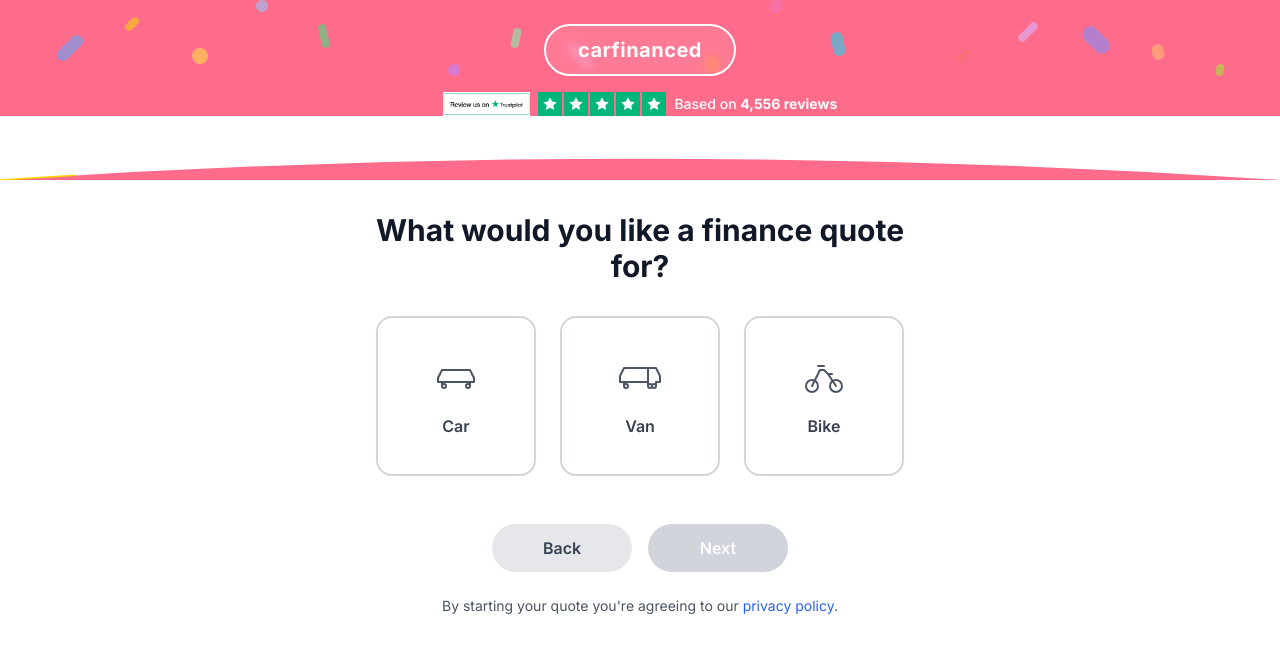
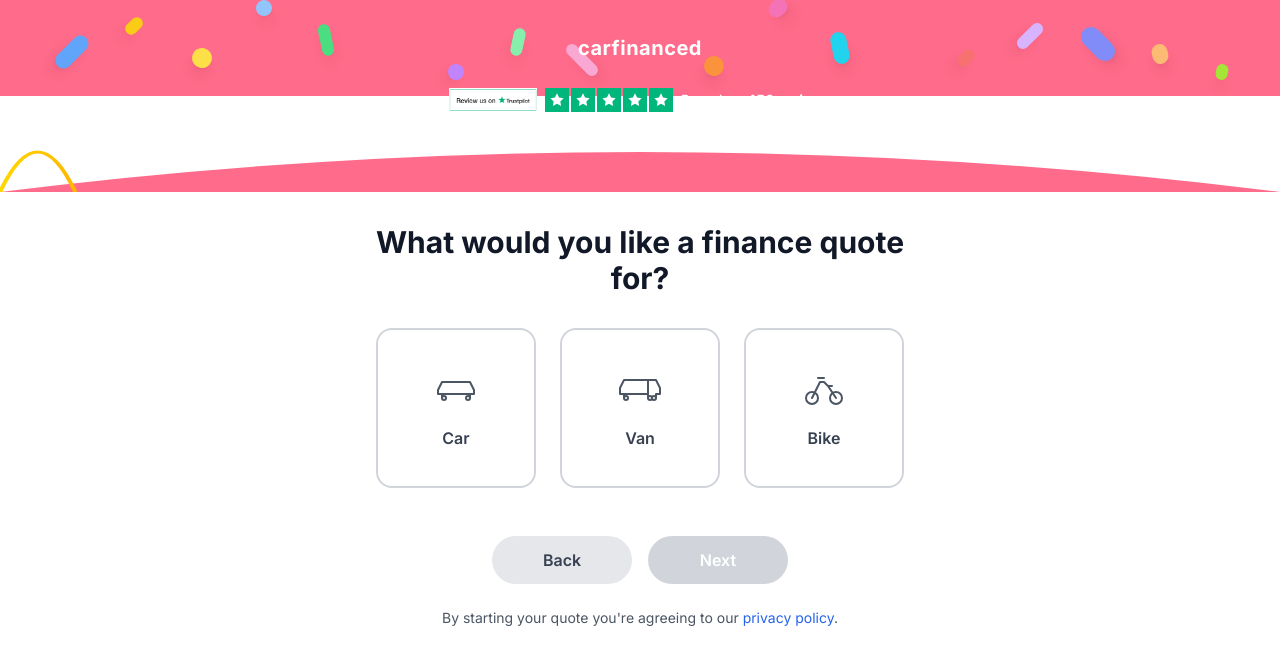
Before and after one commit to Graphiqueartem/the-connect-flow, a React (Vite) app: page /vehicle-type in a window 1280 px wide. Shown: the top 664 px of the page. Built offline with nearby package versions, Linux system fonts and the light colour scheme; the HTML template or start-up script is replaced by a standard one.

Commit message:
testing changes with virtual file cleanup

```diff
--- a/src/components/CarFinanceApplication.tsx
+++ b/src/components/CarFinanceApplication.tsx
@@ -998,38 +998,38 @@ const CarFinanceApplication = () => {
 
   return (
     <div className="min-h-screen bg-white relative overflow-x-hidden">
-      {/* Pink Gradient Header with Confetti Background */}
-      <div className="relative bg-[#FF6B8A] overflow-hidden pb-16">
-        {/* Confetti Decorations */}
-        <div className="absolute inset-0 opacity-60">
-          <div className="absolute top-8 left-[5%] w-3 h-8 bg-blue-400 rotate-45 rounded-sm"></div>
-          <div className="absolute top-12 left-[15%] w-4 h-4 bg-yellow-300 rotate-12 rounded-sm"></div>
-          <div className="absolute top-6 left-[25%] w-2 h-6 bg-green-400 -rotate-12 rounded-sm"></div>
-          <div className="absolute top-16 left-[35%] w-3 h-3 bg-purple-400 rotate-45 rounded-sm"></div>
-          <div className="absolute top-10 left-[45%] w-2 h-8 bg-pink-300 -rotate-45 rounded-sm"></div>
-          <div className="absolute top-14 left-[55%] w-4 h-4 bg-orange-400 rotate-12 rounded-sm"></div>
-          <div className="absolute top-8 left-[65%] w-3 h-6 bg-cyan-400 -rotate-12 rounded-sm"></div>
-          <div className="absolute top-12 left-[75%] w-2 h-4 bg-red-400 rotate-45 rounded-sm"></div>
-          <div className="absolute top-6 left-[85%] w-4 h-8 bg-indigo-400 -rotate-45 rounded-sm"></div>
-          <div className="absolute top-16 left-[95%] w-2 h-3 bg-lime-400 rotate-12 rounded-sm"></div>
+      {/* Pink Header with Confetti Background */}
+      <div className="relative bg-[#FF6B8A] overflow-hidden pb-20">
+        {/* Confetti Decorations - More prominent */}
+        <div className="absolute inset-0">
+          <div className="absolute top-8 left-[5%] w-4 h-10 bg-blue-400 rotate-45 rounded-sm shadow-lg"></div>
+          <div className="absolute top-12 left-[15%] w-5 h-5 bg-yellow-300 rotate-12 rounded-sm shadow-lg"></div>
+          <div className="absolute top-6 left-[25%] w-3 h-8 bg-green-400 -rotate-12 rounded-sm shadow-lg"></div>
+          <div className="absolute top-16 left-[35%] w-4 h-4 bg-purple-400 rotate-45 rounded-sm shadow-lg"></div>
+          <div className="absolute top-10 left-[45%] w-3 h-10 bg-pink-300 -rotate-45 rounded-sm shadow-lg"></div>
+          <div className="absolute top-14 left-[55%] w-5 h-5 bg-orange-400 rotate-12 rounded-sm shadow-lg"></div>
+          <div className="absolute top-8 left-[65%] w-4 h-8 bg-cyan-400 -rotate-12 rounded-sm shadow-lg"></div>
+          <div className="absolute top-12 left-[75%] w-3 h-5 bg-red-400 rotate-45 rounded-sm shadow-lg"></div>
+          <div className="absolute top-6 left-[85%] w-5 h-10 bg-indigo-400 -rotate-45 rounded-sm shadow-lg"></div>
+          <div className="absolute top-16 left-[95%] w-3 h-4 bg-lime-400 rotate-12 rounded-sm shadow-lg"></div>
 
           {/* Additional confetti for density */}
-          <div className="absolute top-4 left-[10%] w-2 h-4 bg-yellow-400 rotate-45 rounded-sm"></div>
-          <div className="absolute top-18 left-[20%] w-3 h-3 bg-blue-300 -rotate-12 rounded-sm"></div>
-          <div className="absolute top-7 left-[40%] w-2 h-5 bg-green-300 rotate-12 rounded-sm"></div>
-          <div className="absolute top-15 left-[60%] w-4 h-3 bg-pink-400 -rotate-45 rounded-sm"></div>
-          <div className="absolute top-5 left-[80%] w-2 h-6 bg-purple-300 rotate-45 rounded-sm"></div>
-          <div className="absolute top-11 left-[90%] w-3 h-4 bg-orange-300 -rotate-12 rounded-sm"></div>
+          <div className="absolute top-4 left-[10%] w-3 h-5 bg-yellow-400 rotate-45 rounded-sm shadow-lg"></div>
+          <div className="absolute top-18 left-[20%] w-4 h-4 bg-blue-300 -rotate-12 rounded-sm shadow-lg"></div>
+          <div className="absolute top-7 left-[40%] w-3 h-7 bg-green-300 rotate-12 rounded-sm shadow-lg"></div>
+          <div className="absolute top-15 left-[60%] w-5 h-4 bg-pink-400 -rotate-45 rounded-sm shadow-lg"></div>
+          <div className="absolute top-5 left-[80%] w-3 h-8 bg-purple-300 rotate-45 rounded-sm shadow-lg"></div>
+          <div className="absolute top-11 left-[90%] w-4 h-5 bg-orange-300 -rotate-12 rounded-sm shadow-lg"></div>
         </div>
 
         <div className="container mx-auto px-4 pt-6">
           <div className="relative z-10 flex flex-col items-center gap-4">
-            {/* Logo - Transparent Style */}
-            <div className="bg-white/10 backdrop-blur-sm border-2 border-white rounded-full px-8 py-2.5">
+            {/* Logo - White border pill */}
+            <div className="bg-transparent border-3 border-white rounded-full px-8 py-2.5">
               <span className="text-white font-bold text-xl tracking-wide">carfinanced</span>
             </div>
 
-            {/* Trustpilot Section - Horizontal Inline */}
+            {/* Trustpilot Section - All white text */}
             <div className="flex items-center gap-2 flex-wrap justify-center">
               <img
                 src={trustpilotLogo}
@@ -1051,21 +1051,21 @@ const CarFinanceApplication = () => {
                 rel="noopener noreferrer"
                 className="text-white text-sm font-medium hover:underline"
               >
-                Based on <span className="font-bold">4,556 reviews</span>
+                Based on <span className="font-bold underline">456 reviews</span>
               </a>
             </div>
           </div>
         </div>
 
-        {/* Inverted Convex Curve from Middle */}
+        {/* Smooth Convex Wave Curve */}
         <div className="absolute bottom-0 left-0 w-full overflow-hidden leading-none">
-          <svg className="relative block w-full h-16" viewBox="0 0 1200 120" preserveAspectRatio="none">
-            <path d="M0,120 L0,0 L1200,0 L1200,120 Q600,40 0,120 Z" fill="white"></path>
+          <svg className="relative block w-full h-24" viewBox="0 0 1200 120" preserveAspectRatio="none">
+            <path d="M0,120 L0,0 L1200,0 L1200,120 Q600,20 0,120 Z" fill="white"></path>
           </svg>
         </div>
 
-        {/* Progress Line along the curve */}
-        <div className="absolute bottom-0 left-0 right-0 h-16 z-10 pointer-events-none">
+        {/* Yellow Progress Line along left curve edge */}
+        <div className="absolute bottom-0 left-0 w-full h-24 z-10 pointer-events-none overflow-hidden">
           <svg className="w-full h-full" viewBox="0 0 1200 120" preserveAspectRatio="none">
             <defs>
               <linearGradient id="progressGradient" x1="0%" y1="0%" x2="100%" y2="0%">
@@ -1073,16 +1073,12 @@ const CarFinanceApplication = () => {
                 <stop offset="50%" stopColor="#FFC700" />
                 <stop offset="100%" stopColor="#FFB700" />
               </linearGradient>
-              <clipPath id="progressClip">
-                <rect x="0" y="0" width={`${progressPercentage}%`} height="120" />
-              </clipPath>
             </defs>
             <path
-              d="M0,120 Q600,40 1200,120"
+              d={`M0,120 Q${600 * progressPercentage / 100},20 ${1200 * progressPercentage / 100},120`}
               fill="none"
               stroke="url(#progressGradient)"
-              strokeWidth="3"
-              clipPath="url(#progressClip)"
+              strokeWidth="4"
             />
           </svg>
         </div>
--- a/src/components/ThankYouPage.tsx
+++ b/src/components/ThankYouPage.tsx
@@ -105,37 +105,37 @@ const ThankYouPage: React.FC<ThankYouPageProps> = ({ formData, utmParams = {} })
   return (
     <div className="relative min-h-screen bg-background overflow-hidden">
       {/* Header Section with confetti background */}
-      <div className="relative bg-[#FF6B8A] overflow-hidden pb-16">
-        {/* Confetti Decorations */}
-        <div className="absolute inset-0 opacity-60">
-          <div className="absolute top-8 left-[5%] w-3 h-8 bg-blue-400 rotate-45 rounded-sm"></div>
-          <div className="absolute top-12 left-[15%] w-4 h-4 bg-yellow-300 rotate-12 rounded-sm"></div>
-          <div className="absolute top-6 left-[25%] w-2 h-6 bg-green-400 -rotate-12 rounded-sm"></div>
-          <div className="absolute top-16 left-[35%] w-3 h-3 bg-purple-400 rotate-45 rounded-sm"></div>
-          <div className="absolute top-10 left-[45%] w-2 h-8 bg-pink-300 -rotate-45 rounded-sm"></div>
-          <div className="absolute top-14 left-[55%] w-4 h-4 bg-orange-400 rotate-12 rounded-sm"></div>
-          <div className="absolute top-8 left-[65%] w-3 h-6 bg-cyan-400 -rotate-12 rounded-sm"></div>
-          <div className="absolute top-12 left-[75%] w-2 h-4 bg-red-400 rotate-45 rounded-sm"></div>
-          <div className="absolute top-6 left-[85%] w-4 h-8 bg-indigo-400 -rotate-45 rounded-sm"></div>
-          <div className="absolute top-16 left-[95%] w-2 h-3 bg-lime-400 rotate-12 rounded-sm"></div>
+      <div className="relative bg-[#FF6B8A] overflow-hidden pb-20">
+        {/* Confetti Decorations - More prominent */}
+        <div className="absolute inset-0">
+          <div className="absolute top-8 left-[5%] w-4 h-10 bg-blue-400 rotate-45 rounded-sm shadow-lg"></div>
+          <div className="absolute top-12 left-[15%] w-5 h-5 bg-yellow-300 rotate-12 rounded-sm shadow-lg"></div>
+          <div className="absolute top-6 left-[25%] w-3 h-8 bg-green-400 -rotate-12 rounded-sm shadow-lg"></div>
+          <div className="absolute top-16 left-[35%] w-4 h-4 bg-purple-400 rotate-45 rounded-sm shadow-lg"></div>
+          <div className="absolute top-10 left-[45%] w-3 h-10 bg-pink-300 -rotate-45 rounded-sm shadow-lg"></div>
+          <div className="absolute top-14 left-[55%] w-5 h-5 bg-orange-400 rotate-12 rounded-sm shadow-lg"></div>
+          <div className="absolute top-8 left-[65%] w-4 h-8 bg-cyan-400 -rotate-12 rounded-sm shadow-lg"></div>
+          <div className="absolute top-12 left-[75%] w-3 h-5 bg-red-400 rotate-45 rounded-sm shadow-lg"></div>
+          <div className="absolute top-6 left-[85%] w-5 h-10 bg-indigo-400 -rotate-45 rounded-sm shadow-lg"></div>
+          <div className="absolute top-16 left-[95%] w-3 h-4 bg-lime-400 rotate-12 rounded-sm shadow-lg"></div>
 
           {/* Additional confetti for density */}
-          <div className="absolute top-4 left-[10%] w-2 h-4 bg-yellow-400 rotate-45 rounded-sm"></div>
-          <div className="absolute top-18 left-[20%] w-3 h-3 bg-blue-300 -rotate-12 rounded-sm"></div>
-          <div className="absolute top-7 left-[40%] w-2 h-5 bg-green-300 rotate-12 rounded-sm"></div>
-          <div className="absolute top-15 left-[60%] w-4 h-3 bg-pink-400 -rotate-45 rounded-sm"></div>
-          <div className="absolute top-5 left-[80%] w-2 h-6 bg-purple-300 rotate-45 rounded-sm"></div>
-          <div className="absolute top-11 left-[90%] w-3 h-4 bg-orange-300 -rotate-12 rounded-sm"></div>
+          <div className="absolute top-4 left-[10%] w-3 h-5 bg-yellow-400 rotate-45 rounded-sm shadow-lg"></div>
+          <div className="absolute top-18 left-[20%] w-4 h-4 bg-blue-300 -rotate-12 rounded-sm shadow-lg"></div>
+          <div className="absolute top-7 left-[40%] w-3 h-7 bg-green-300 rotate-12 rounded-sm shadow-lg"></div>
+          <div className="absolute top-15 left-[60%] w-5 h-4 bg-pink-400 -rotate-45 rounded-sm shadow-lg"></div>
+          <div className="absolute top-5 left-[80%] w-3 h-8 bg-purple-300 rotate-45 rounded-sm shadow-lg"></div>
+          <div className="absolute top-11 left-[90%] w-4 h-5 bg-orange-300 -rotate-12 rounded-sm shadow-lg"></div>
         </div>
 
         <div className="container mx-auto px-4 pt-6">
           <div className="relative z-10 flex flex-col items-center gap-4">
-            {/* Logo - Transparent Style */}
-            <div className="bg-white/10 backdrop-blur-sm border-2 border-white rounded-full px-8 py-2.5">
+            {/* Logo - White border pill */}
+            <div className="bg-transparent border-3 border-white rounded-full px-8 py-2.5">
               <span className="text-white font-bold text-xl tracking-wide">carfinanced</span>
             </div>
 
-            {/* Trustpilot Section - Horizontal Inline */}
+            {/* Trustpilot Section - All white text */}
             <div className="flex items-center gap-2 flex-wrap justify-center">
               <img
                 src={trustpilotLogo}
@@ -157,16 +157,16 @@ const ThankYouPage: React.FC<ThankYouPageProps> = ({ formData, utmParams = {} })
                 rel="noopener noreferrer"
                 className="text-white text-sm font-medium hover:underline"
               >
-                Based on <span className="font-bold">4,556 reviews</span>
+                Based on <span className="font-bold underline">456 reviews</span>
               </a>
             </div>
           </div>
         </div>
 
-        {/* Inverted Convex Curve from Middle */}
+        {/* Smooth Convex Wave Curve */}
         <div className="absolute bottom-0 left-0 w-full overflow-hidden leading-none">
-          <svg className="relative block w-full h-16" viewBox="0 0 1200 120" preserveAspectRatio="none">
-            <path d="M0,120 L0,0 L1200,0 L1200,120 Q600,40 0,120 Z" fill="white"></path>
+          <svg className="relative block w-full h-24" viewBox="0 0 1200 120" preserveAspectRatio="none">
+            <path d="M0,120 L0,0 L1200,0 L1200,120 Q600,20 0,120 Z" fill="white"></path>
           </svg>
         </div>
       </div>
```
